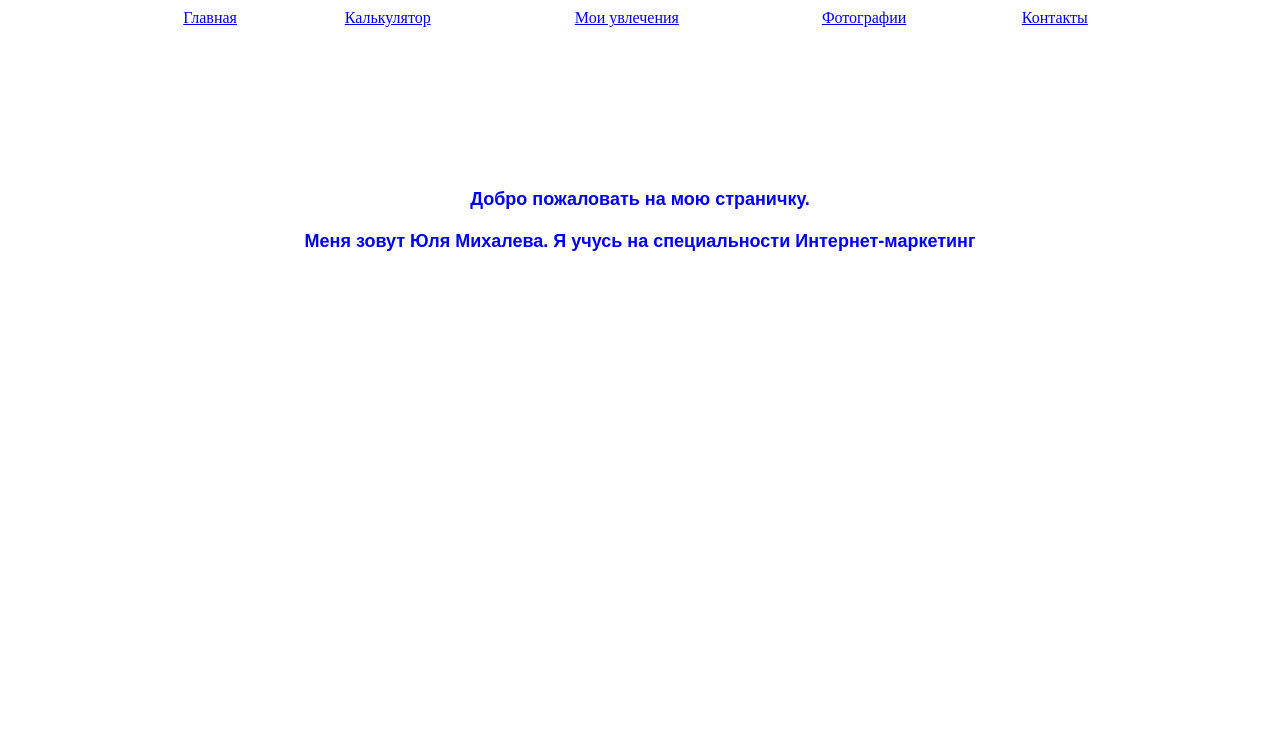
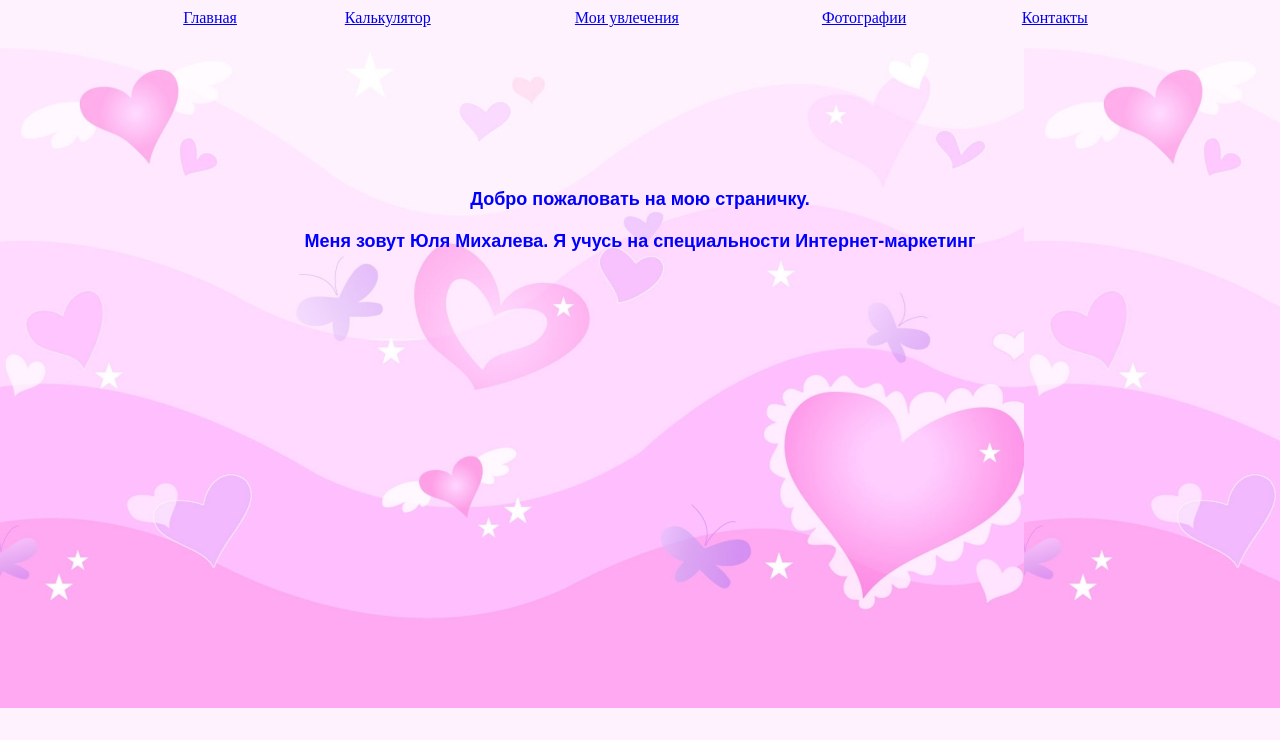
Before and after one commit to sergoff83/julia, a plain HTML site: page index.htm in a window 1280 px wide. Shown: the part 60-800 px from the top of the page. Drawn offline with Linux system fonts and the light colour scheme.

Commit message:
Update index.htm

```diff
--- a/index.htm
+++ b/index.htm
@@ -22,7 +22,7 @@
   -->
 </STYLE>
 
-<BODY background="bcground3.jpg">
+<BODY background="img\bcground3.jpg">
 
 <DIV ALIGN="center">
 <H1>
```
